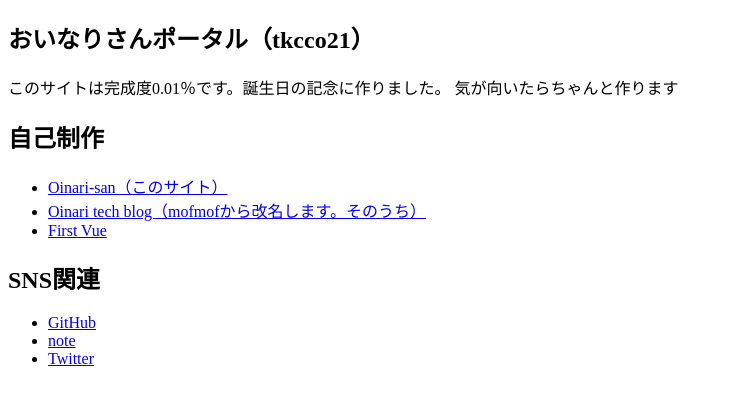
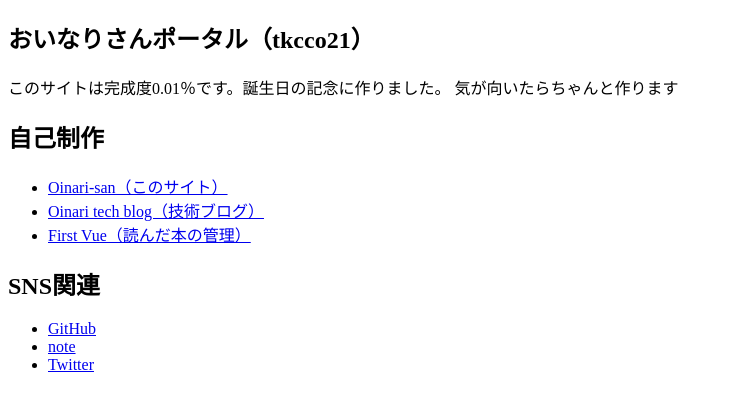
Before and after one commit to tkcco21/Oinari-san, a plain HTML site: page index.html in a window 1280 px wide. Shown: the whole page, without its empty margins (0-732 px from the left). Drawn offline with Linux system fonts and the light colour scheme.

Commit message:
Update index.html

```diff
--- a/index.html
+++ b/index.html
@@ -28,10 +28,10 @@
             <a href="https://tkcco21.me" target="_blank" rel="noopener noreferrer">Oinari-san（このサイト）</a>
           </li>
           <li>
-            <a href="https://tech-blog.tkcco21.me/" target="_blank" rel="noopener noreferrer">Oinari tech blog（mofmofから改名します。そのうち）</a>
+            <a href="https://tech-blog.tkcco21.me/" target="_blank" rel="noopener noreferrer">Oinari tech blog（技術ブログ）</a>
           </li>
           <li>
-            <a href="https://first-vue.tkcco21.me/" target="_blank" rel="noopener noreferrer">First Vue</a>
+            <a href="https://first-vue.tkcco21.me/" target="_blank" rel="noopener noreferrer">First Vue（読んだ本の管理）</a>
           </li>
         </ul>
       </div>
```
